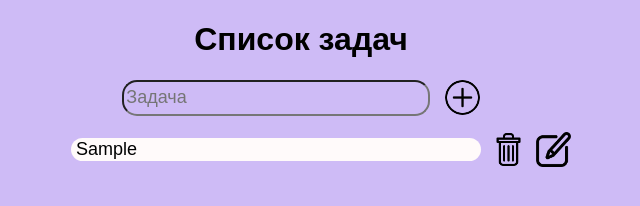
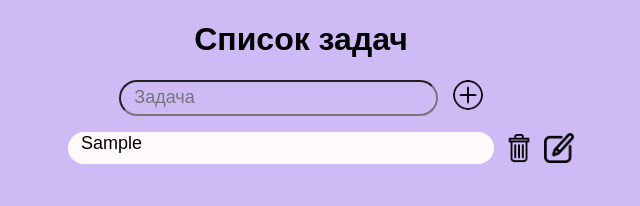
Before and after one commit to tonyavoropaeva/WebCourse2023, a plain HTML site: page TodoList/index.html in a window 1280 px wide. Both pictures are taken after typing "Sample" into the empty fields and a click on the button 801 px from the left and 97 px from the top of the page. Shown: the whole page, without its empty margins (339-979 px from the left). Drawn offline with Linux system fonts and the light colour scheme.

Commit message:
Исправила задачу "TemperatureConversion"

```diff
--- a/TodoList/index.html
+++ b/TodoList/index.html
@@ -12,7 +12,8 @@
 
     <form class="add-todo-form" id="add-todo-form">
         <div>
-            <label for="new-todo-text-field"></label><input id="new-todo-text-field" type="text" placeholder="Задача">
+            <label for="new-todo-text-field"></label>
+            <input id="new-todo-text-field" class="new-todo-text-field" type="text" placeholder="Задача">
             <div class="error-message">Необходимо указать текст</div>
         </div>
         <button class="add-button" id="add-button"></button>
--- a/TodoList/script.js
+++ b/TodoList/script.js
@@ -56,6 +56,7 @@ document.addEventListener("DOMContentLoaded", function () {
 
                     if (changedTodoText.length === 0) {
                         const errorMessage = document.createElement("div");
+                     //   document.getElementById("edit-text-field").classList.add("invalid");
                         errorMessage.textContent = "Необходимо указать текст";
                         errorMessage.className = "error-message-for-todo-input";
 
--- a/TodoList/style.css
+++ b/TodoList/style.css
@@ -1,4 +1,4 @@
-* {
+body {
     background-color: #cebbf6;
 }
 
@@ -25,27 +25,31 @@
     color: #f00;
     width: 100%;
     background-color: rgba(255, 192, 203, 0);
+    padding-right: 70px;
 }
 
 .todo-item-text, .edit-text-field {
     width: 400px;
+    height: 30px;
     display: inline-block;
     font-size: 18px;
-    padding: 1px 5px;
+    padding: 1px 13px;
     text-align: left;
     word-wrap: break-word;
-    border-radius: 15px;
-    background-color: Snow;
+    border-radius: 18px;
+    background-color: #fffafaff;
 }
 
-#new-todo-text-field {
+.new-todo-text-field {
     height: 30px;
     width: 300px;
-    border-radius: 15px;
+    border-radius: 18px;
     font-size: 18px;
+    padding-left: 13px;
+    background-color: #cebbf6;
 }
 
-#new-todo-text-field:hover, .edit-text-field:hover {
+.new-todo-text-field:hover, .edit-text-field:hover {
     background-color: #d4c3f6;
 }
 
@@ -72,13 +76,14 @@
 }
 
 .add-todo-page button {
-    width: 35px;
-    height: 35px;
+    width: 30px;
+    height: 30px;
     border: none;
     background-size: cover;
     transition: box-shadow 0.3s;
     border-radius: 50px;
     margin-left: 10px;
+    background-color: #cebbf6;
 }
 
 .add-todo-page button:hover {
```
Also changed, not shown: PhoneBook/script.js (line endings or trailing spaces).
